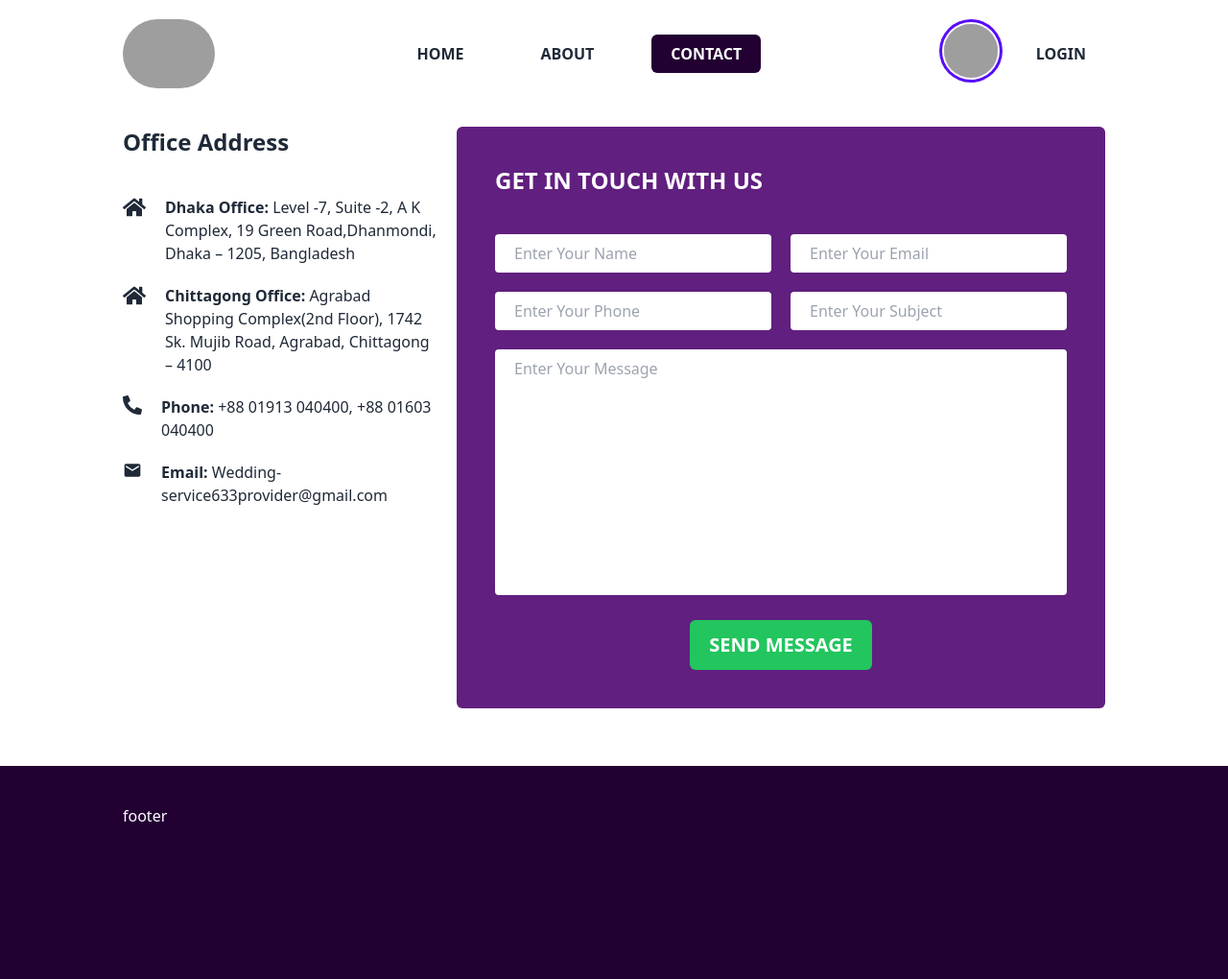
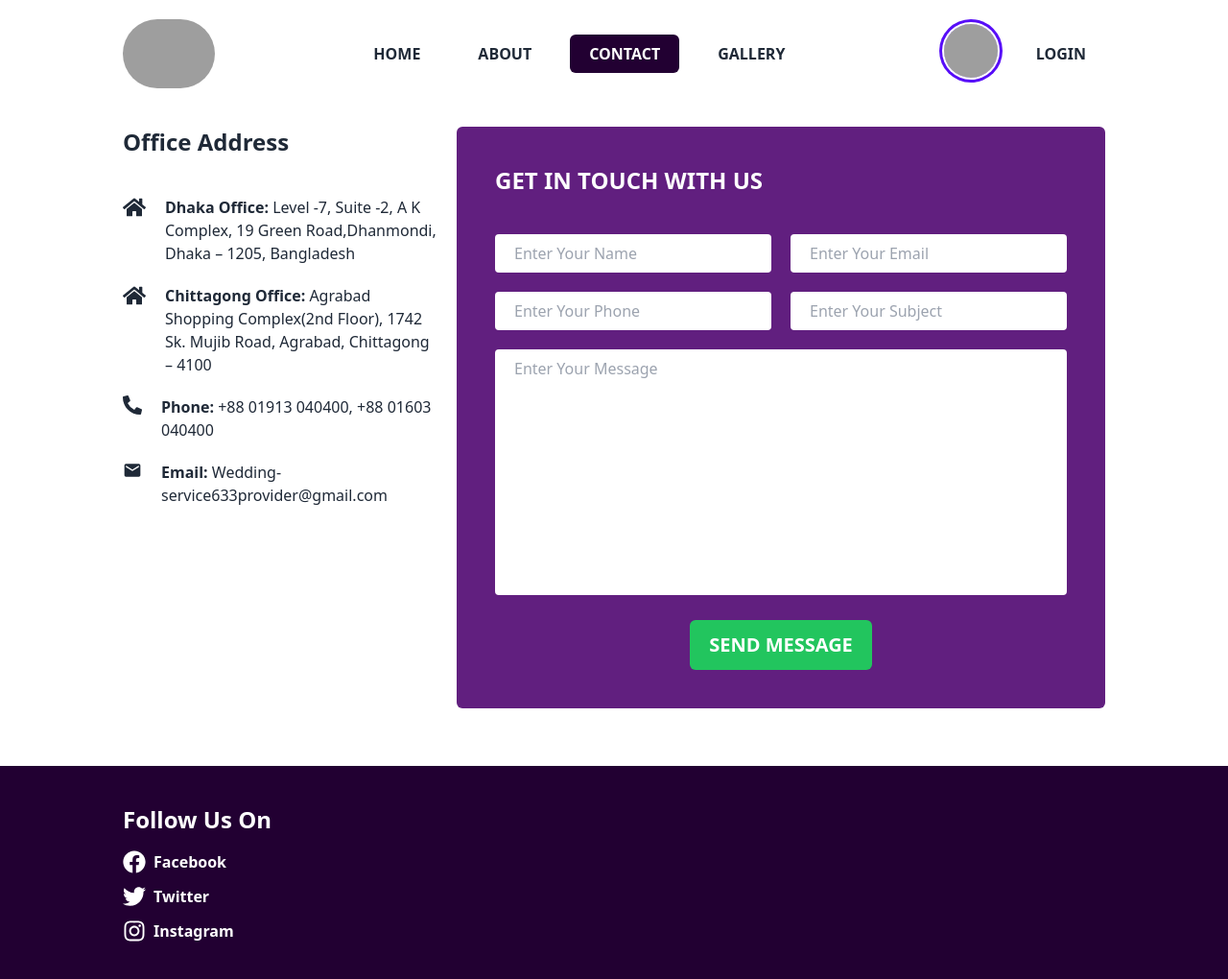
Before and after one commit to sharif-77/Wedding-Service-Provider, a React (Vite) app: page /contact in a window 1280 px wide. Shown: the top 1020 px of the page at 96% size. Built offline with nearby package versions, Linux system fonts and the light colour scheme; grey boxes are pictures that could not be loaded.

Commit message:
gallery page and footer added

```diff
--- a/package.json
+++ b/package.json
@@ -10,6 +10,7 @@
     "preview": "vite preview"
   },
   "dependencies": {
+    "aos": "^2.3.4",
     "firebase": "^10.4.0",
     "react": "^18.2.0",
     "react-dom": "^18.2.0",
--- a/src/Components/Footer/Footer.jsx
+++ b/src/Components/Footer/Footer.jsx
@@ -1,9 +1,27 @@
+
+import { FaFacebook,FaTwitter,FaInstagram } from 'react-icons/fa';
 
 const Footer = () => {
     return (
         <div className="bg-[#220032] w-full min-h-[30vh]  mt-10 text-white">
             <div className="w-4/5 mx-auto py-10">
-            <p>footer</p>
+            <main className="flex gap-10 items-center">
+
+
+                <div>
+                    <h1 className='text-2xl font-bold'>Follow Us On</h1>
+                    <div className='my-4 flex flex-col gap-3'>
+                        <p className='flex items-center gap-2 font-bold'> <FaFacebook className='text-2xl '/><span>Facebook</span></p>
+                        <p className='flex items-center gap-2 font-bold'> <FaTwitter className='text-2xl '/><span>Twitter</span></p>
+                        <p className='flex items-center gap-2 font-bold'> <FaInstagram className='text-2xl '/><span>Instagram</span></p>
+                    </div>
+
+                </div>
+                <div>
+
+                </div>
+
+            </main>
             </div>
         </div>
     );
--- a/src/Components/Navigation/Navigation.jsx
+++ b/src/Components/Navigation/Navigation.jsx
@@ -8,10 +8,11 @@ const Navigation = () => {
                 <div>
                     <img className="rounded-full w-24" src="https://i.ibb.co/Y3nmmB0/wedding-logo.jpg" alt="" />
                 </div>
-                <div className="flex gap-5 lg:gap-10 font-bold uppercase">
+                <div className="flex gap-5  font-bold uppercase">
                     <NavLink to='/' className={({isActive})=>`${isActive&&`  bg-[#220032] text-white `} py-2 px-5 rounded-md `}>Home</NavLink>
                     <NavLink to='/about' className={({isActive})=>`${isActive&&`  bg-[#220032] text-white `} py-2 px-5 rounded-md `}>About </NavLink>
                     <NavLink to='/contact' className={({isActive})=>`${isActive&&`  bg-[#220032] text-white `} py-2 px-5 rounded-md `}>Contact</NavLink>
+                    <NavLink to='/gallery' className={({isActive})=>`${isActive&&`  bg-[#220032] text-white `} py-2 px-5 rounded-md `}>Gallery</NavLink>
 
 
                 </div>
--- a/src/Routes/Router/router.jsx
+++ b/src/Routes/Router/router.jsx
@@ -7,6 +7,7 @@ import Contact from "../../pages/Contact/Contact";
 import Login from "../../pages/Login/Login";
 import Register from "../../pages/Register/Register";
 import Details from "../../Components/Details/Details";
+import Gallery from "../../pages/Gallery/Gallery";
 
 const router=createBrowserRouter([
     {
@@ -38,6 +39,10 @@ const router=createBrowserRouter([
                 path:'/details/:id',
                 element:<Details/>
             },
+            {
+                path:'/gallery',
+                element:<Gallery/>
+            },
         ]
     }
 ])
--- /dev/null
+++ b/src/pages/Gallery/Gallery.jsx
@@ -0,0 +1,11 @@
+import React from 'react';
+
+const Gallery = () => {
+    return (
+        <div>
+
+        </div>
+    );
+};
+
+export default Gallery;
--- a/src/pages/Home/Home.jsx
+++ b/src/pages/Home/Home.jsx
@@ -1,11 +1,22 @@
+import { useEffect } from "react";
 import Header from "../../Components/Header/Header";
 import Services from "../../Components/Services/Services";
+import Aos from "aos";
+import 'aos/dist/aos.css'
 
 const Home = () => {
+    useEffect(()=>{
+        Aos.init()
+    },[])
+
     return (
         <div className="py-10">
-           <Header/>
+          <div >
+          <Header/>
+          </div>
+           <div data-aos='fade-left'>
            <Services/>
+           </div>
 
         </div>
     );
```
Also changed, not shown: 2 other files (tests, documents, lock files or other folders).
